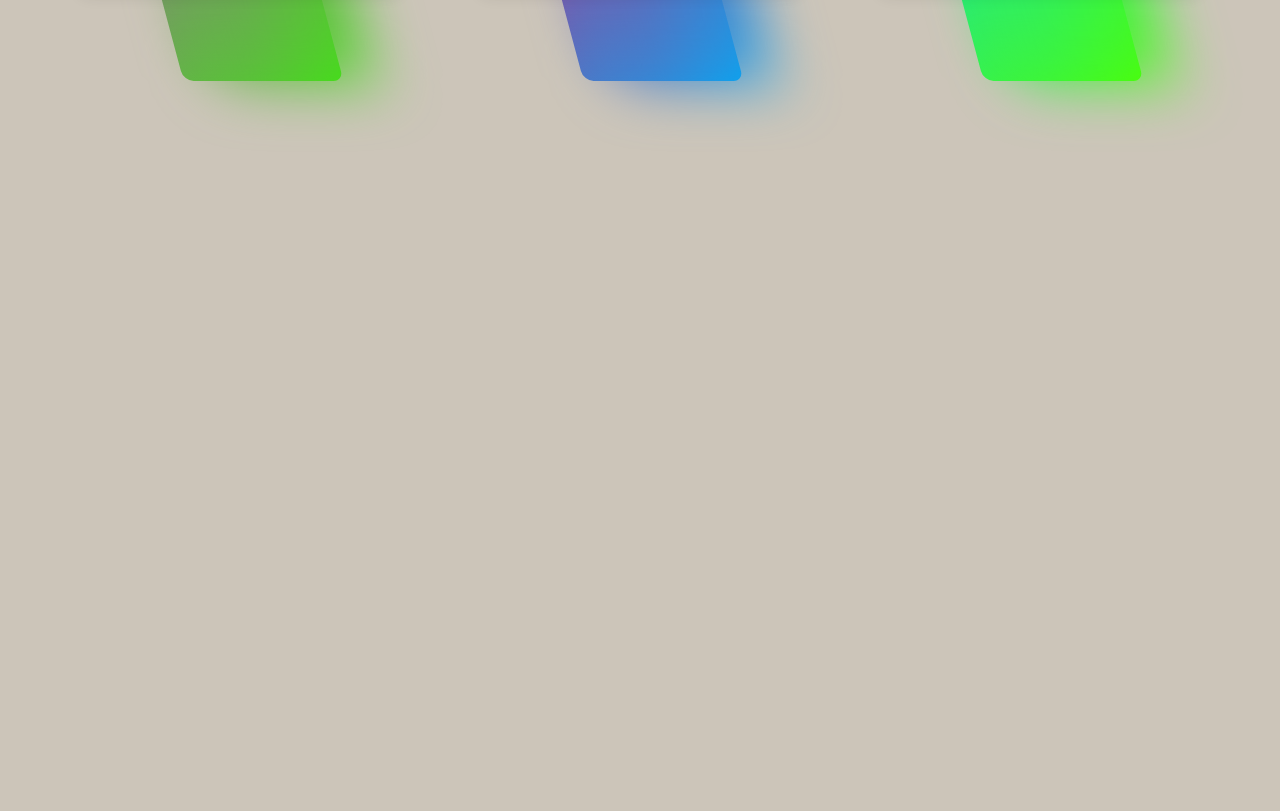
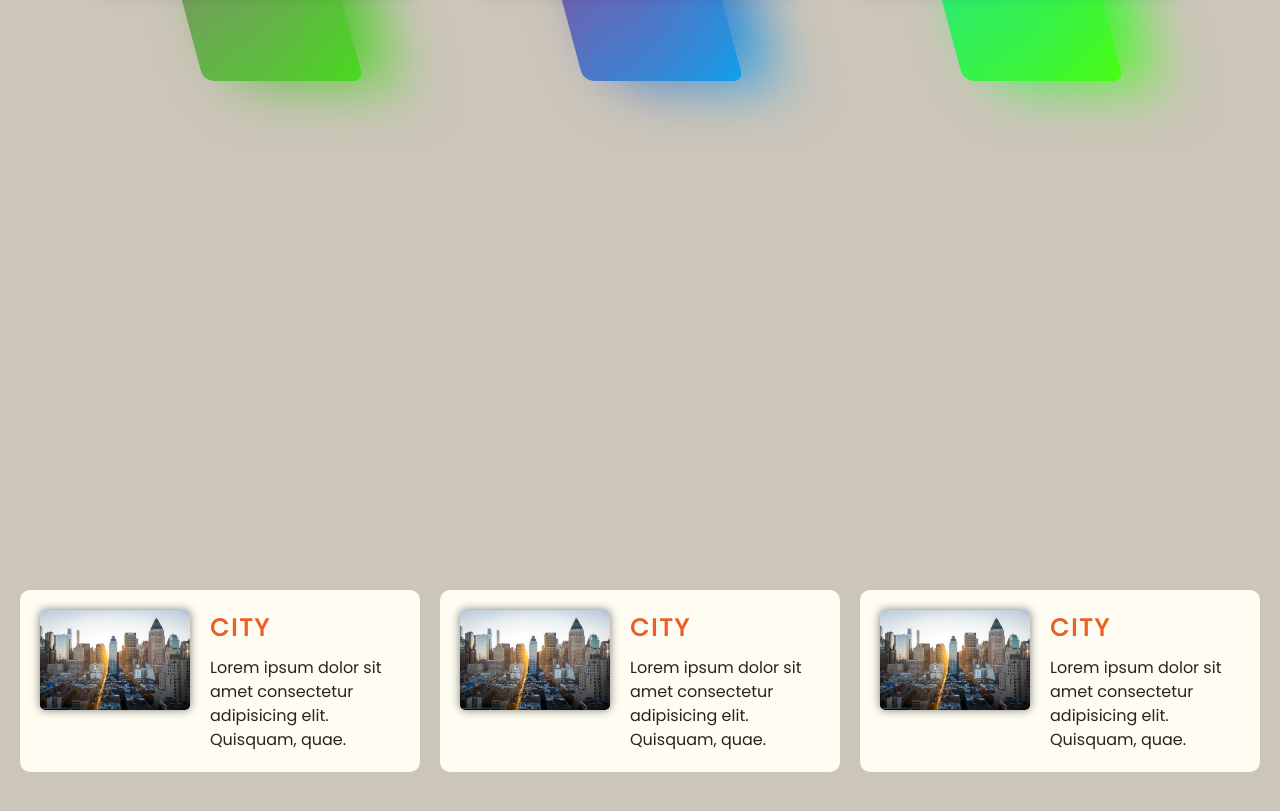
Before and after one commit to watisluv1910/Seveth_Task_DoCPoIR, a plain HTML site: page pages/index.html in a window 1280 px wide. Shown: the part 599-1410 px from the top of the page. Before the commit the page ends 880 px from the top, so only its background shows below. Drawn offline with nearby package versions, Linux system fonts and the light colour scheme.

Commit message:
Business cards were added. Second subtask completed.

```diff
--- a/pages/index.html
+++ b/pages/index.html
@@ -81,6 +81,35 @@
                     </div>
                 </div>
             </section>
+            <section class="box business-cards-box" id="business-cards">
+                <div class="card business-card">
+                    <div class="card__img">
+                        <img src="/resources/images/city.jpg" alt="City">
+                    </div>
+                    <div class="card__content">
+                        <h2 class="card__title">City</h2>
+                        <p class="card__text">Lorem ipsum dolor sit amet consectetur adipisicing elit. Quisquam, quae.</p>
+                    </div>
+                </div>
+                <div class="card business-card">
+                    <div class="card__img">
+                        <img src="/resources/images/city.jpg" alt="City">
+                    </div>
+                    <div class="card__content">
+                        <h2 class="card__title">City</h2>
+                        <p class="card__text">Lorem ipsum dolor sit amet consectetur adipisicing elit. Quisquam, quae.</p>
+                    </div>
+                </div>
+                <div class="card business-card">
+                    <div class="card__img">
+                        <img src="/resources/images/city.jpg" alt="City">
+                    </div>
+                    <div class="card__content">
+                        <h2 class="card__title">City</h2>
+                        <p class="card__text">Lorem ipsum dolor sit amet consectetur adipisicing elit. Quisquam, quae.</p>
+                    </div>
+                </div>
+            </section>
         </main>
 
         <!-- For ion-icons correct work -->
--- /dev/null
+++ b/styles/_business-cards.scss
@@ -0,0 +1,182 @@
+main .box.business-cards-box {
+    justify-content: space-evenly;
+}
+
+.card.business-card {
+    flex-direction: row;
+    align-items: flex-start;
+    gap: 20px;
+
+    width: 400px;
+    padding: 20px;
+
+    background: $white;
+
+    & .card__img {
+        position: relative;
+        width: 150px;
+
+        border-radius: 5px;
+        box-shadow: 0 0 10px rgba(0, 0, 0, 0.5);
+
+        & img {
+            border-radius: inherit;
+        }
+    }
+
+    & .card__content {
+        position: relative;
+        width: calc(100% - 150px - 20px);
+        align-items: flex-start;
+        text-align: left;
+    }
+
+
+    &::before {
+        content:'';
+
+        position: absolute;
+        top: 0;
+        right: 0;
+        width: 0;
+        height: 0;
+
+        backdrop-filter: blur(10px);
+        border-radius: 8px;
+        background: rgba(255, 255, 255, 0.1);
+        box-shadow: 0 5px 15px rgba(0, 0, 0, 0.05);
+
+        opacity: 0;
+        transition: 0.1s;
+        animation: animate 1s ease-in-out infinite;
+    }
+
+    &::after {
+        content:'';
+
+        position: absolute;
+        bottom: 0;
+        left: 0;
+        width: 100%;
+        height: 100%;
+
+        backdrop-filter: blur(10px);
+        border-radius: 8px;
+        background: rgba(255, 255, 255, 0.1);
+        box-shadow: 0 5px 15px rgba(0, 0, 0, 0.05);
+
+        opacity: 0;
+        transition: 0.5s;
+        animation: animate 1s ease-in-out infinite;
+        animation-delay: -1s;
+    }
+
+    &:hover {
+        transform: scale(1.1);
+
+        &::before {
+            top: -50px;
+            right: 50px;
+            width: 100px;
+            height: 100px;
+
+            opacity: 1;
+            z-index: 10;
+        }
+
+        &::after {
+            bottom: -50px;
+            left: 50px;
+            width: 100px;
+            height: 100px;
+
+            opacity: 1;
+            z-index: 10;
+        }
+    }
+
+    &:nth-child(1):hover {
+
+        & .card__img {
+            animation: card-1 1s linear;
+        }
+
+        & .card__content {
+            animation: card-1 0.75s linear;
+        }
+    }
+
+    &:nth-child(2):hover {
+
+        & .card__img,
+        & .card__content {
+            animation: card-2 1s linear;
+        }
+    }
+
+    &:nth-child(3):hover {
+
+        & .card__img {
+            animation: card-3 0.75s linear;
+        }
+
+        & .card__content {
+            animation: card-3 1s linear;
+        }
+    }
+}
+
+@keyframes card-1 {
+    0% {
+        left: 0;
+        scale: 1;
+    }
+    50% {
+        left: -100%;
+        scale: 0;
+    }
+    100% {
+        left: 0;
+        scale: 1;
+    }
+}
+
+@keyframes card-2 {
+    0% {
+        scale: 1;
+    }
+    50% {
+        scale: 0;
+    }
+    100% {
+        scale: 1;
+    }
+}
+
+@keyframes card-3 {
+    0% {
+        right: 0;
+        scale: 1;
+    }
+    50% {
+        right: -100%;
+        scale: 0;
+    }
+    100% {
+        right: 0;
+        scale: 1;
+    }
+}
+
+@keyframes animate
+{
+    0% {
+        transform: translateY(10px);
+    }
+    50% {
+        transform: translate(-10px);
+    }
+    100% {
+        transform: translateY(10px);
+    }
+}
--- a/styles/_common.scss
+++ b/styles/_common.scss
@@ -20,6 +20,5 @@ main {
         flex-flow: row wrap;
         justify-content: center;
         align-items: center;
-        gap: 20px;
     }
 }
--- a/styles/_glass_cards.scss
+++ b/styles/_glass-cards.scss
@@ -38,7 +38,7 @@
         height: 100%;
 
         text-decoration: none;
-        background: #fff;
+        background: $white;
         border-radius: 10px;
 
         filter: blur(30px);
--- a/styles/index.scss
+++ b/styles/index.scss
@@ -9,7 +9,8 @@
 
 // Additional styles
 @import './card';
-@import './glass_cards';
+@import './glass-cards';
+@import './business-cards';
 
 // Adaptivity
 @import './adaptive';
```
Also changed, not shown: resources/images/city.jpg (added), styles/css/index.css.
